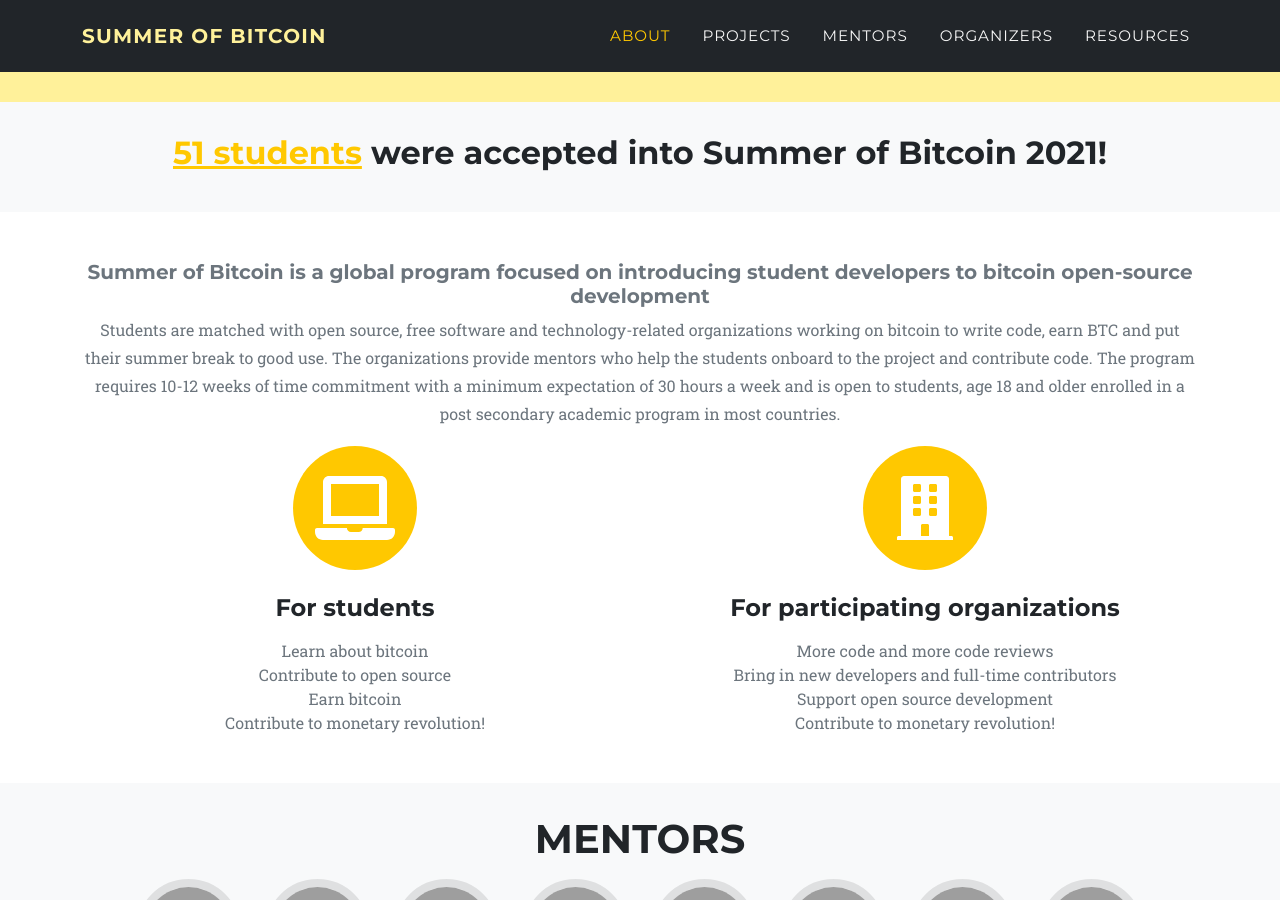
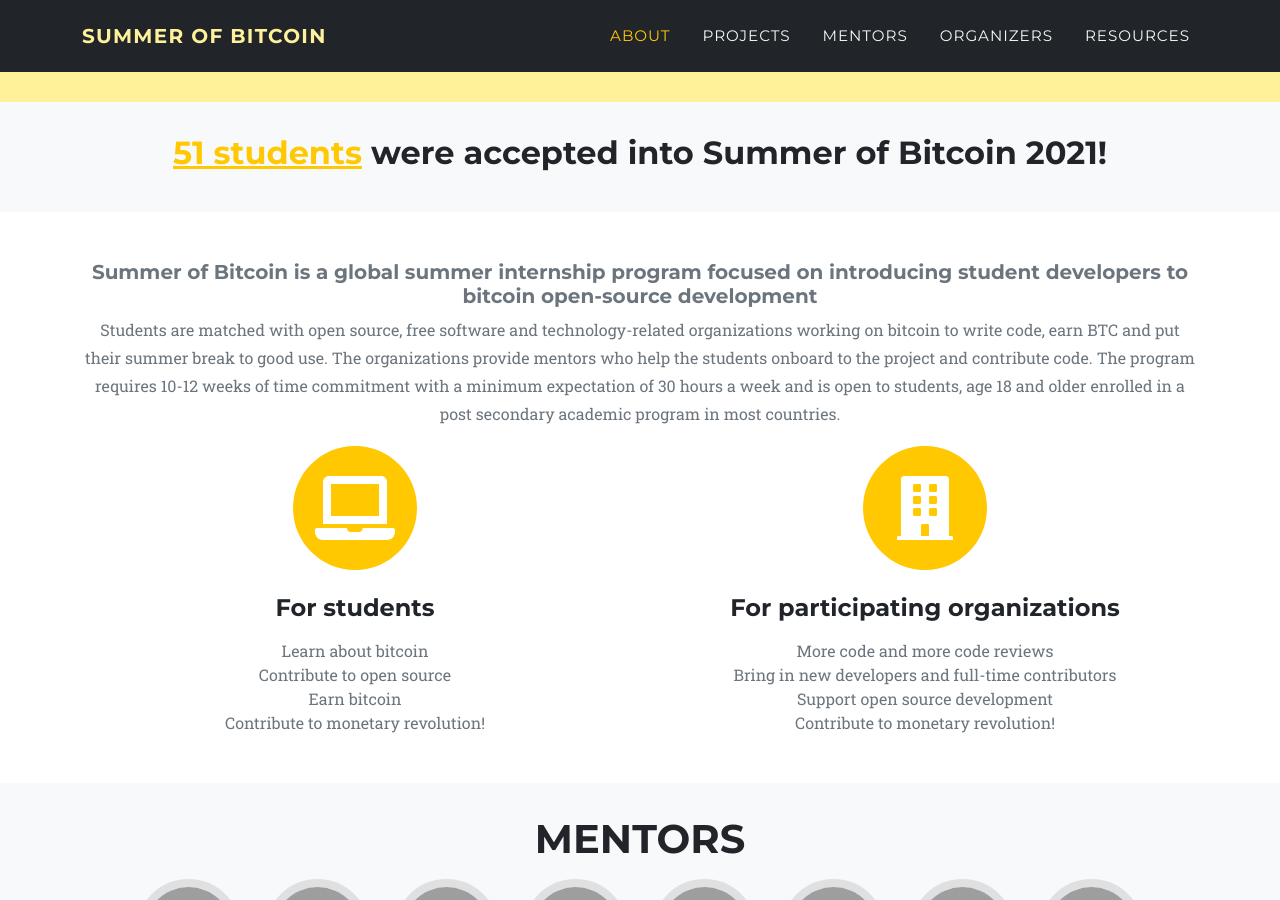
Before and after one commit to SummerOfBitcoin/summer-of-bitcoin, a Jekyll site: the page index.html, which Jekyll copies as it is, in a window 1280 px wide and 900 px high, scrolled down 434 px, cut to the strip 0-900 px from the top of the window. Built offline with Jekyll 4.4.1, drawn with Linux system fonts in a browser that asks for light colours; grey boxes are pictures that could not be loaded.

Commit message:
fix intro string and page-top link

```diff
--- a/index.html
+++ b/index.html
@@ -67,7 +67,7 @@
             <div class="container">
                 <div class="text-center">
                     <h2 class="section-heading text-uppercase"></h2>
-                    <h5 class="text-muted">Summer of Bitcoin is a global program focused on introducing student developers to bitcoin open-source development</h5>
+                    <h5 class="text-muted">Summer of Bitcoin is a global summer internship program focused on introducing student developers to bitcoin open-source development</h5>
 
                     <p class="text-muted">
                         Students are matched with open source, free software and technology-related organizations
--- a/projects/index.html
+++ b/projects/index.html
@@ -7,7 +7,7 @@
 <!-- Navigation-->
         <nav class="navbar navbar-expand-lg navbar-dark fixed-top" id="mainNav">
             <div class="container">
-                <a class="navbar-brand" href="#page-top">Summer of Bitcoin</a>
+                <a class="navbar-brand" href="/#page-top">Summer of Bitcoin</a>
                 <button class="navbar-toggler" type="button" data-bs-toggle="collapse" data-bs-target="#navbarResponsive" aria-controls="navbarResponsive" aria-expanded="false" aria-label="Toggle navigation">
                     Menu
                     <i class="fas fa-bars ms-1"></i>
```
